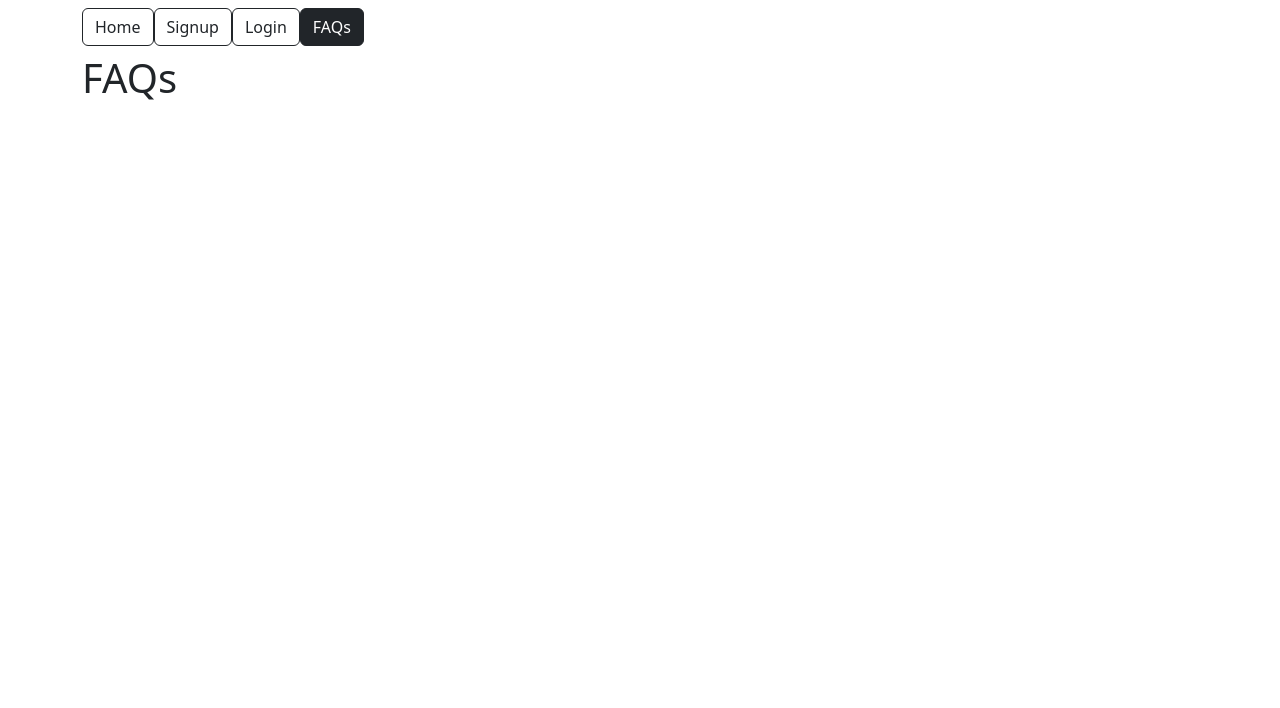
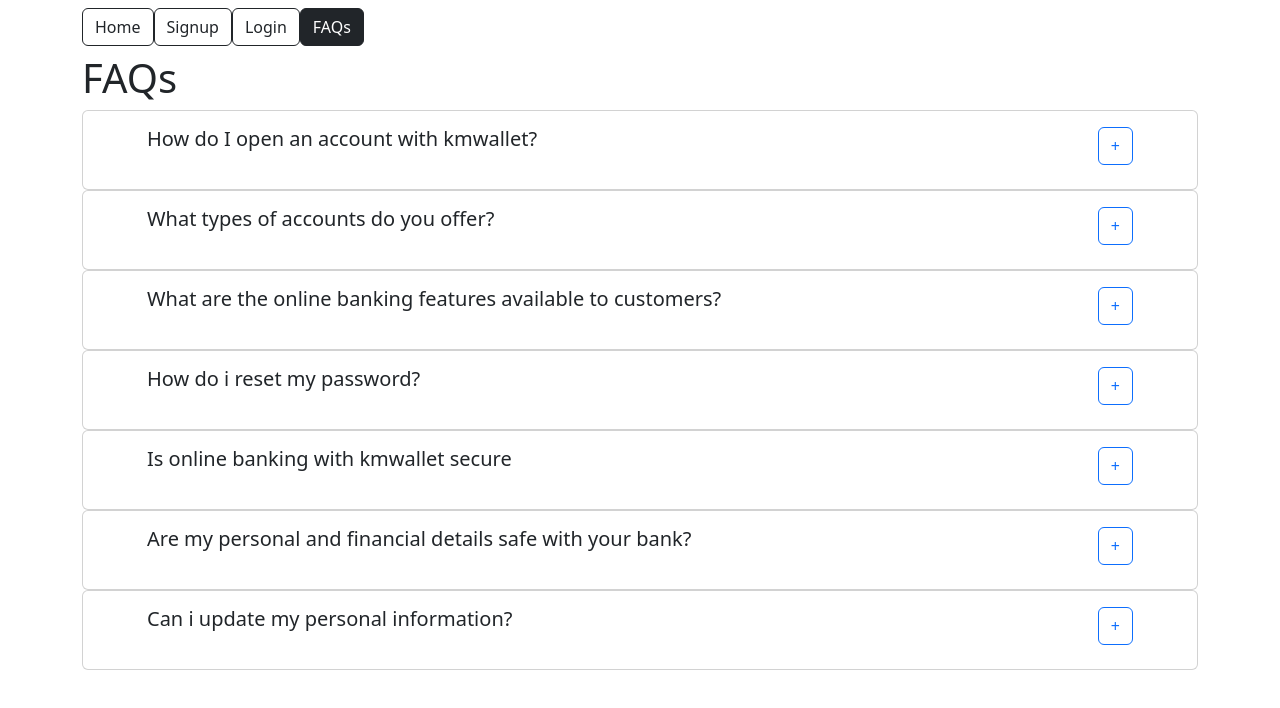
Before and after one commit to Abdirahman04/kmwallet-client, a Vue app: page /#/faqs in a window 1280 px wide. Shown: the top 708 px of the page. Built offline with nearby package versions, Linux system fonts and the light colour scheme.

Commit message:
added community and FAQs

```diff
--- a/package.json
+++ b/package.json
@@ -7,6 +7,7 @@
     "build": "vue-cli-service build"
   },
   "dependencies": {
+    "bootstrap": "^5.3.2",
     "core-js": "^3.8.3",
     "vue": "^3.2.13",
     "vue-router": "^4.0.3"
--- a/src/components/NavBar.vue
+++ b/src/components/NavBar.vue
@@ -25,8 +25,9 @@ export default defineComponent({
             { linkId: 1, linkName: "Home", path: { name: "home" } },
             { linkId: 2, linkName: "Signup", path: { name: "signup" } },
             { linkId: 3, linkName: "Login", path: { name: "login" } },
-            { linkId: 4, linkName: "Dashboard", path: { name: "dashboard" } },
-            { linkId: 5, linkName: "FAQs", path: { name: "faqs" } },
+            { linkId: 4, linkName: "FAQs", path: { name: "faqs" } },
+            { linkId: 5, linkName: "Community", path: { name: "community" } },
+            { linkId: 6, linkName: "Dashboard", path: { name: "dashboard" } },
         ])
 
         console.log(route.name);
@@ -40,7 +41,7 @@ export default defineComponent({
         }
 
         function displayDashLink(path: String) {
-            return path !== "dashboard" || localStorage.getItem('userData') !== null;
+            return (path !== "dashboard" && path !== "community") || localStorage.getItem('userData') !== null;
         }
 
         return {
--- /dev/null
+++ b/src/components/QuizCard.vue
@@ -0,0 +1,52 @@
+<template>
+    <div class="card px-5">
+        <div class="card-body">
+            <h5 class="card-title d-flex justify-content-between">
+                <span>{{ title }}</span>
+                <button class="btn btn-outline-primary ml-auto" @click="displayText">{{ sign }}</button>
+            </h5>
+            <div :class="textClass">{{ text }}</div>
+        </div>
+    </div>
+</template>
+
+<script lang="ts">
+import { defineComponent, ref } from 'vue'
+
+export default defineComponent({
+    props: {
+        quizTitle: {
+            type: String,
+            required: true
+        },
+        quizText: {
+            type: String,
+            required: true
+        }
+    },
+    setup(props) {
+        const sign = ref<string>("+");
+
+        const textClass = ref<string[]>(["card-text","d-none"]);
+
+        function displayText() {
+            if (sign.value == "+") {
+                textClass.value.pop();
+                sign.value = "-";
+            }
+            else {
+                textClass.value.push("d-none");
+                sign.value = "+";
+            }
+        }
+
+        return {
+            title: props.quizTitle,
+            text: props.quizText,
+            sign,
+            textClass,
+            displayText
+        }
+    },
+})
+</script>
--- a/src/router/index.ts
+++ b/src/router/index.ts
@@ -5,6 +5,7 @@ import Login from "../views/Login.vue"
 import Signup from "../views/Signup.vue"
 import FAQs from "../views/FAQs.vue"
 import Dashboard from "../views/Dashboard.vue"
+import Community from "../views/Community.vue"
 import Account from "../views/Account.vue"
 import Deposit from "../views/Deposit.vue"
 import Withdraw from "../views/Withdraw.vue"
@@ -19,6 +20,7 @@ const routes: Array<RouteRecordRaw> = [
   { path: "/signup", name: "signup", component: Signup },
   { path: "/faqs", name: "faqs", component: FAQs },
   { path: "/dashboard", name: "dashboard", component: Dashboard },
+  { path: "/community", name: "community", component: Community },
   { path: "/account", name: "account", component: Account },
   { path: "/account/deposit", name: "deposit", component: Deposit },
   { path: "/account/withdraw", name: "withdraw", component: Withdraw },
--- /dev/null
+++ b/src/views/Community.vue
@@ -0,0 +1,18 @@
+<template>
+    <div class="container">
+        <nav-bar></nav-bar>
+        <h1>Community</h1>
+    </div>
+</template>
+
+<script lang="ts">
+import { defineComponent } from 'vue'
+import NavBar from '@/components/NavBar.vue'
+
+export default defineComponent({
+    components: { NavBar },
+    setup() {
+
+    },
+})
+</script>
--- a/src/views/FAQs.vue
+++ b/src/views/FAQs.vue
@@ -2,15 +2,44 @@
     <div class="container">
         <nav-bar></nav-bar>
         <h1>FAQs</h1>
+        <quiz-card
+            quizTitle="How do I open an account with kmwallet?"
+            quizText="To open an account with kmwallet, you first need to login, or sign up if you have not already. After that go to the page called 'dashboard'. There you will see a button called 'Add' followed by a plus sign. After clicking the button you will be asked to enter the type of account you want. When you press add, your account will be created."
+        ></quiz-card>
+        <quiz-card
+            quizTitle="What types of accounts do you offer?"
+            quizText="We offer a range of accounts, including savings accounts, checking accounts, and special accounts designed to meet various financial needs. Explore our website for detailed information on each account type."
+        ></quiz-card>
+        <quiz-card
+            quizTitle="What are the online banking features available to customers?"
+            quizText="Our online banking platform provides a variety of features, including real-time account balance checks, fund transfers between accounts, cash deposits and withdrawals. You can manage your finances conveniently from anywhere with internet access."
+        ></quiz-card>
+        <quiz-card
+            quizTitle="How do i reset my password?"
+            quizText="If you need to reset your password, click on the 'Forgot Password' link on the login page. Follow the prompts to verify your identity, and you'll be able to set up a new password securely."
+        ></quiz-card>
+        <quiz-card
+            quizTitle="Is online banking with kmwallet secure"
+            quizText="Yes, your security is our top priority. We use advanced encryption technologies, multi-factor authentication, and regularly conduct security audits to ensure the confidentiality and integrity of your information."
+        ></quiz-card>
+        <quiz-card
+            quizTitle="Are my personal and financial details safe with your bank?"
+            quizText="Absolutely. We employ strict privacy policies and security measures to safeguard your personal and financial information. Rest assured that your data is treated with the utmost confidentiality."
+        ></quiz-card>
+        <quiz-card
+            quizTitle="Can i update my personal information?"
+            quizText="Yes, you can update your personal information by simply going to your profile and editing any information you want to change then click the save button."
+        ></quiz-card>
     </div>
 </template>
 
 <script lang="ts">
 import NavBar from '@/components/NavBar.vue'
+import QuizCard from '@/components/QuizCard.vue'
 import { defineComponent } from 'vue'
 
 export default defineComponent({
-  components: { NavBar },
+  components: { NavBar, QuizCard },
     setup() {
 
     },
```
Also changed, not shown: 1 other file (tests, documents, lock files or other folders).
